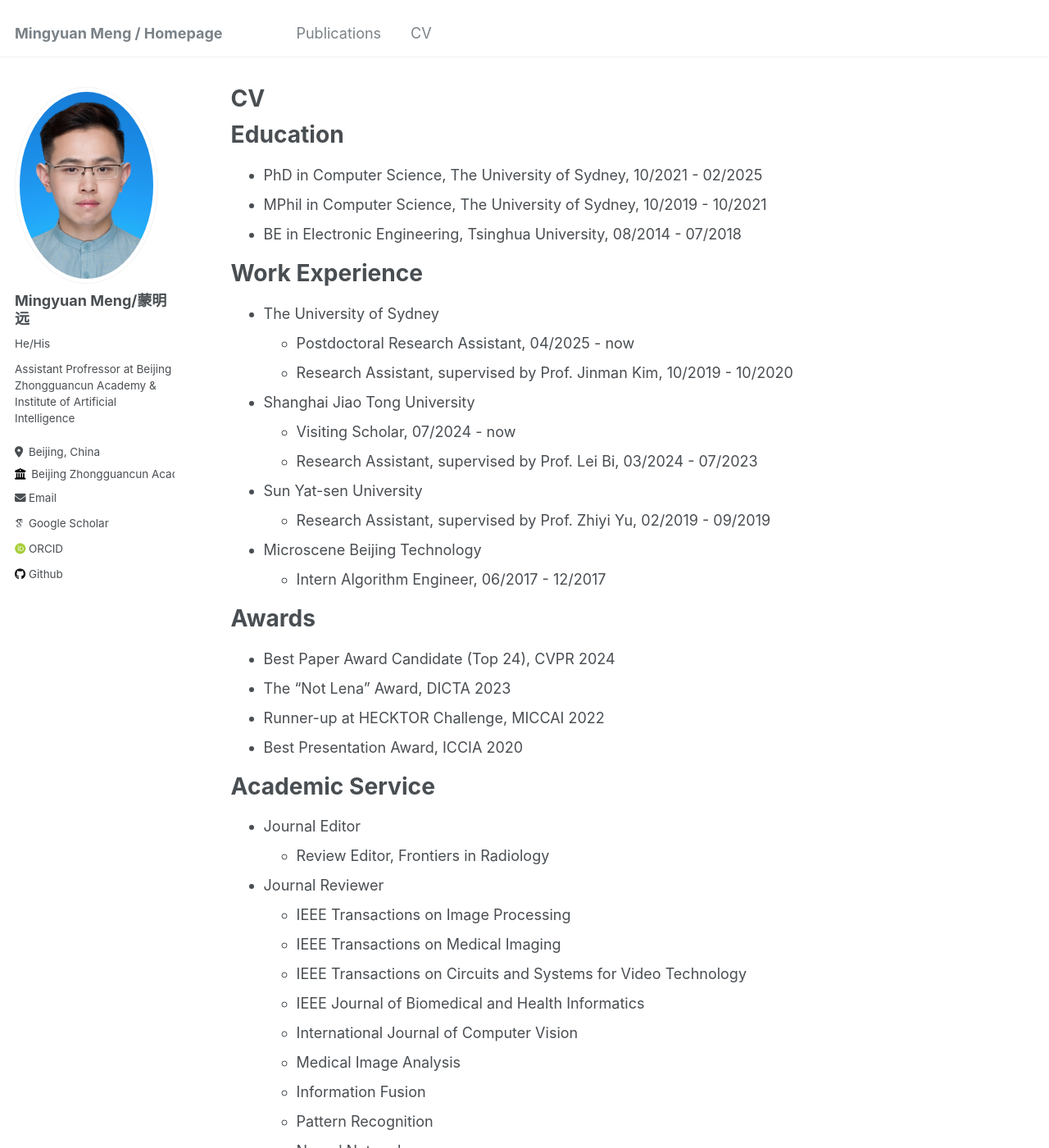
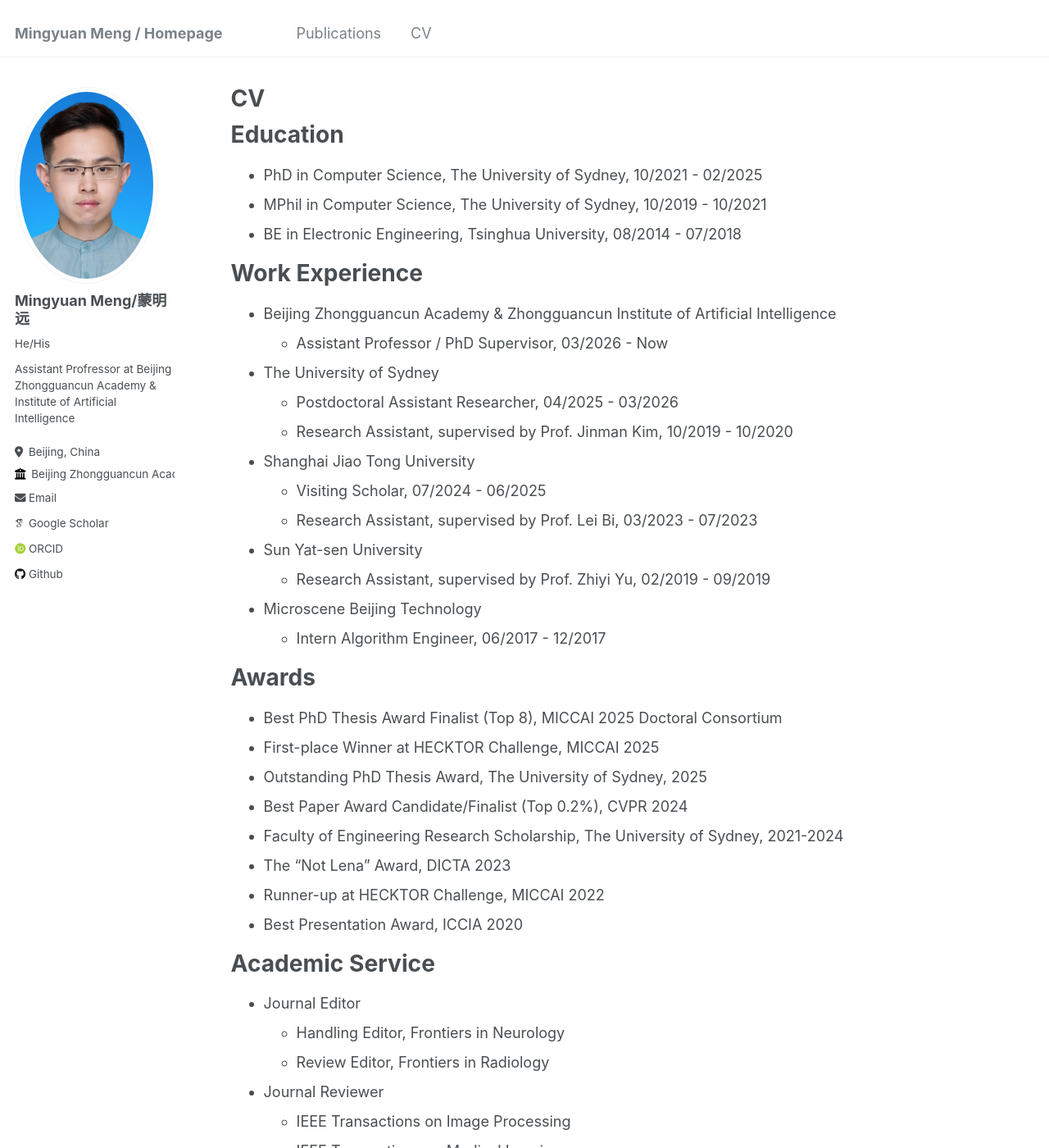
Before and after one commit to MungoMeng/mungomeng.github.io, a Jekyll site: the page built from _pages/cv.md, in a window 1280 px wide and 1400 px high. Shown: the whole window at 82% size. Built offline with Jekyll 4.4.1, drawn with Linux system fonts in a browser that asks for light colours; some web fonts are replaced; some of the changed text lies outside the part shown.

Commit message:
Update cv.md

```diff
--- a/_pages/cv.md
+++ b/_pages/cv.md
@@ -17,13 +17,16 @@ Education
 
 Work Experience
 ======
+* Beijing Zhongguancun Academy & Zhongguancun Institute of Artificial Intelligence
+  * Assistant Professor / PhD Supervisor, 03/2026 - Now
+
 * The University of Sydney
-  * Postdoctoral Research Assistant, 04/2025 - now
+  * Postdoctoral Assistant Researcher, 04/2025 - 03/2026
   * Research Assistant, supervised by Prof. Jinman Kim, 10/2019 - 10/2020
 
 * Shanghai Jiao Tong University
-  * Visiting Scholar, 07/2024 - now
-  * Research Assistant, supervised by Prof. Lei Bi, 03/2024 - 07/2023
+  * Visiting Scholar, 07/2024 - 06/2025
+  * Research Assistant, supervised by Prof. Lei Bi, 03/2023 - 07/2023
 
 * Sun Yat-sen University
   * Research Assistant, supervised by Prof. Zhiyi Yu, 02/2019 - 09/2019
@@ -33,7 +36,11 @@ Work Experience
 
 Awards
 ======
-* Best Paper Award Candidate (Top 24), CVPR 2024
+* Best PhD Thesis Award Finalist (Top 8), MICCAI 2025 Doctoral Consortium
+* First-place Winner at HECKTOR Challenge, MICCAI 2025
+* Outstanding PhD Thesis Award, The University of Sydney, 2025
+* Best Paper Award Candidate/Finalist (Top 0.2%), CVPR 2024
+* Faculty of Engineering Research Scholarship, The University of Sydney, 2021-2024
 * The “Not Lena” Award, DICTA 2023
 * Runner-up at HECKTOR Challenge, MICCAI 2022
 * Best Presentation Award, ICCIA 2020
@@ -41,10 +48,12 @@ Awards
 Academic Service
 ======
 * Journal Editor
+  * Handling Editor, Frontiers in Neurology
   * Review Editor, Frontiers in Radiology
 * Journal Reviewer
   * IEEE Transactions on Image Processing
   * IEEE Transactions on Medical Imaging
+  * IEEE Transactions on Multimedia
   * IEEE Transactions on Circuits and Systems for Video Technology
   * IEEE Journal of Biomedical and Health Informatics
   * International Journal of Computer Vision
```
Also changed, not shown: other parts of _pages/cv.md (+3 -0 lines).
